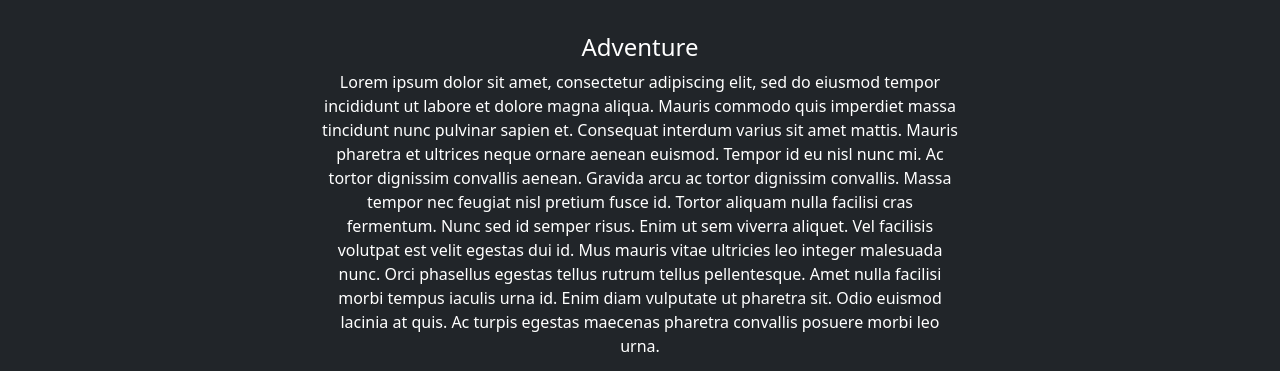
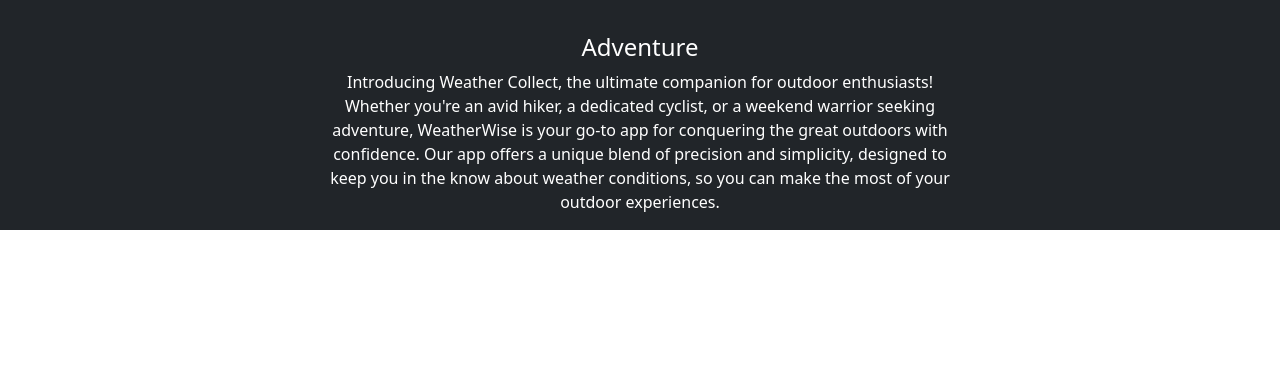
Before and after one commit to joshlakhotia/weather-collect, a React (Create React App) app in the folder weather-frontend/: page / in a window 1280 px wide. Shown: the part 971-1342 px from the top of the page. After the commit the page ends 1201 px from the top, so only its background shows below. Built offline with nearby package versions, Linux system fonts and the light colour scheme.

Commit message:
changed environment variable for database url

```diff
--- a/weather-frontend/src/components/pages/Home.js
+++ b/weather-frontend/src/components/pages/Home.js
@@ -53,22 +53,14 @@
             <Col lg={6} className="mb-3 mx-auto">
                 <h4 className="text-white text-center">Adventure</h4>
                 <p className="text-white text-center">
-                    Lorem ipsum dolor sit amet, consectetur adipiscing elit, sed
-                    do eiusmod tempor incididunt ut labore et dolore magna
-                    aliqua. Mauris commodo quis imperdiet massa tincidunt nunc
-                    pulvinar sapien et. Consequat interdum varius sit amet
-                    mattis. Mauris pharetra et ultrices neque ornare aenean
-                    euismod. Tempor id eu nisl nunc mi. Ac tortor dignissim
-                    convallis aenean. Gravida arcu ac tortor dignissim
-                    convallis. Massa tempor nec feugiat nisl pretium fusce id.
-                    Tortor aliquam nulla facilisi cras fermentum. Nunc sed id
-                    semper risus. Enim ut sem viverra aliquet. Vel facilisis
-                    volutpat est velit egestas dui id. Mus mauris vitae
-                    ultricies leo integer malesuada nunc. Orci phasellus egestas
-                    tellus rutrum tellus pellentesque. Amet nulla facilisi morbi
-                    tempus iaculis urna id. Enim diam vulputate ut pharetra sit.
-                    Odio euismod lacinia at quis. Ac turpis egestas maecenas
-                    pharetra convallis posuere morbi leo urna.
+                    Introducing Weather Collect, the ultimate companion for
+                    outdoor enthusiasts! Whether you're an avid hiker, a
+                    dedicated cyclist, or a weekend warrior seeking adventure,
+                    WeatherWise is your go-to app for conquering the great
+                    outdoors with confidence. Our app offers a unique blend of
+                    precision and simplicity, designed to keep you in the know
+                    about weather conditions, so you can make the most of your
+                    outdoor experiences.
                 </p>
             </Col>
             <Row></Row>
```
Also changed, not shown: 1 other file (tests, documents, lock files or other folders).
